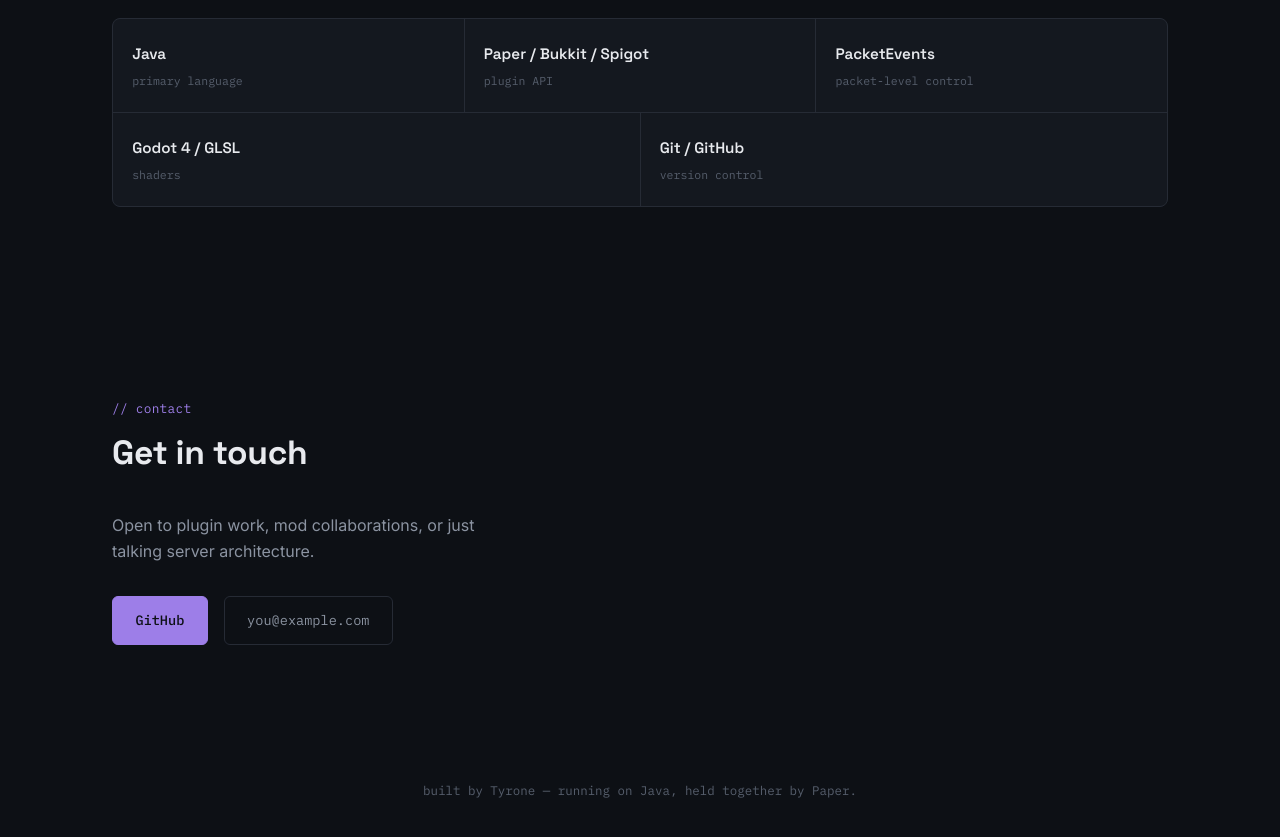
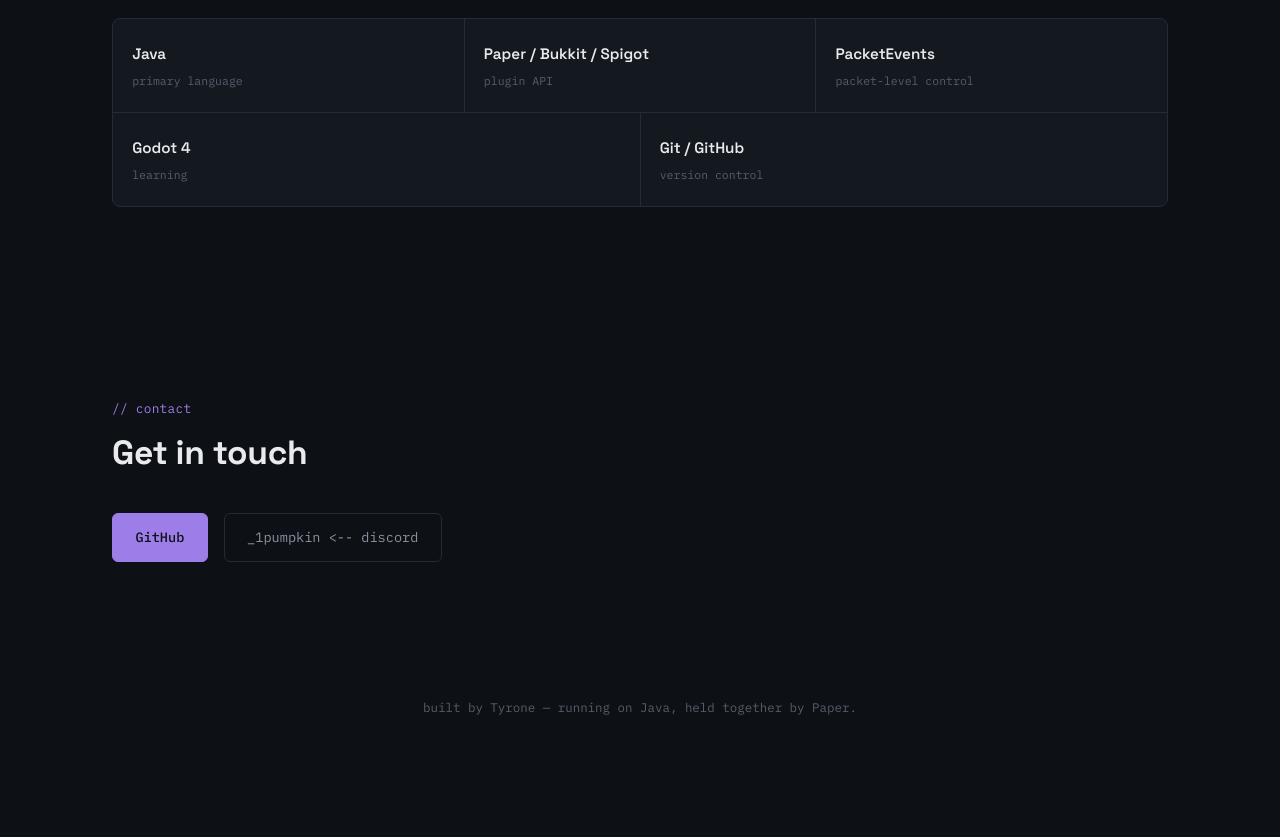
Before and after one commit to 1Pumpkinn/Portfollio, a website built with webpack: page index.html in a window 1280 px wide. Shown: the part 1800-2637 px from the top of the page. After the commit the page ends 2566 px from the top, so only its background shows below. Built offline with nearby package versions, Linux system fonts and the light colour scheme.

Commit message:
Changed Descriptions

```diff
--- a/index.html
+++ b/index.html
@@ -136,7 +136,7 @@
       <li><span>Java</span><small>primary language</small></li>
       <li><span>Paper / Bukkit / Spigot</span><small>plugin API</small></li>
       <li><span>PacketEvents</span><small>packet-level control</small></li>
-      <li><span>Godot 4 / GLSL</span><small>shaders</small></li>
+      <li><span>Godot 4 </span><small>learning</small></li>
       <li><span>Git / GitHub</span><small>version control</small></li>
     </ul>
   </section>
@@ -144,10 +144,10 @@
   <section id="contact" class="section reveal contact">
     <p class="eyebrow">// contact</p>
     <h2 class="section__title">Get in touch</h2>
-    <p class="contact__lead">Open to plugin work, mod collaborations, or just talking server architecture.</p>
+    <p class="contact__lead"></p>
     <div class="contact__links">
       <a href="https://github.com/1Pumpkinn" target="_blank" rel="noopener" class="btn btn--primary">GitHub</a>
-      <a href="mailto:you@example.com" class="btn btn--ghost">you@example.com</a>
+      <a href="mailto:you@example.com" class="btn btn--ghost">_1pumpkin  <-- discord</a>
     </div>
   </section>
 
```
